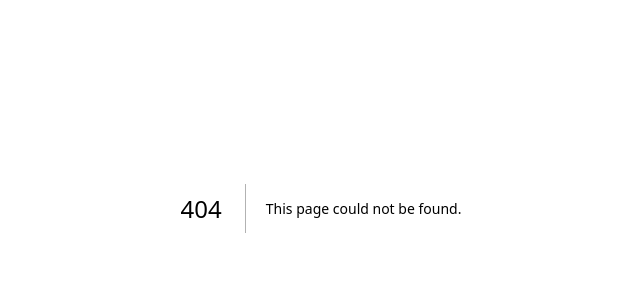
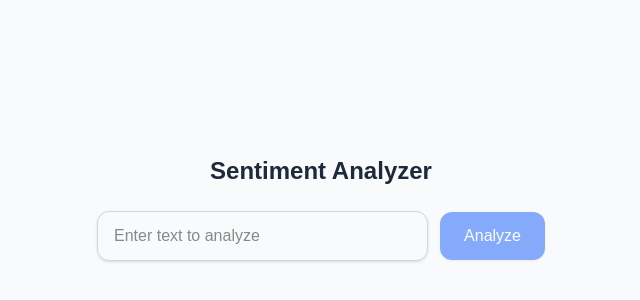
Before and after one commit to sachingupta67/ai-sdk-nextjs, a Next.js app: page /ui/structured-enum in a window 1280 px wide. Before the commit this address had no page. Shown: the part 192-492 px from the top of the page, without its empty margins (319-959 px from the left). Built offline with nearby package versions, Linux system fonts and the light colour scheme.

Commit message:
Feature | Array-Enums with DOC

```diff
--- /dev/null
+++ b/src/app/api/structured-array/route.ts
@@ -0,0 +1,20 @@
+import { openai } from "@ai-sdk/openai";
+import { streamObject } from "ai";
+import { pokemonSchema } from "./schema";
+
+export async function POST(req: Request) {
+  try {
+    const { type } = await req.json();
+    const result = streamObject({
+      model: openai("gpt-5-nano"),
+      output: "array",
+      schema: pokemonSchema,
+      prompt: `Generate a list of 5 ${type} type pokemon`,
+    });
+
+    return result.toTextStreamResponse();
+  } catch (err) {
+    console.log("Error Pokemon Generator::::", err);
+    return new Response("Error Pokemon Generator", { status: 500 });
+  }
+}
--- /dev/null
+++ b/src/app/api/structured-array/schema.ts
@@ -0,0 +1,8 @@
+import { z } from "zod";
+
+export const pokemonSchema = z.object({
+  name: z.string(),
+  abilities: z.array(z.string()),
+});
+
+export const pokemonUISchema = z.array(pokemonSchema)
--- /dev/null
+++ b/src/app/api/structured-enum/route.ts
@@ -0,0 +1,18 @@
+import { openai } from "@ai-sdk/openai";
+import { generateObject } from "ai";
+
+export async function POST(req: Request) {
+  try {
+    const { text } = await req.json();
+    const result = await generateObject({
+      model: openai("gpt-5-nano"),
+      output: "enum",
+      enum: ["positive", "negative", "enum"],
+      prompt: `Classify the sentiment in this text : ${text}`,
+    });
+    return result.toJsonResponse(); // enum return single value, not need of streaming
+  } catch (err) {
+    console.log("Error  ::::", err);
+    return new Response("Error  ", { status: 500 });
+  }
+}
--- a/src/app/page.tsx
+++ b/src/app/page.tsx
@@ -22,6 +22,16 @@ export default function Home() {
        {
         name: "Structured Data | Ex: A Recipe Maker with Custom Schema - Stream Object",
         path: "/ui/structured-data",
+        type: "streaming",
+      },
+      {
+        name: "Structured Data as Array | Ex: Pokemon list generator",
+        path: "/ui/structured-array",
+        type: "streaming",
+      },
+      {
+        name: "Structured Data as Enum | Ex: get sentiment - positive , negative, neutral",
+        path: "/ui/structured-enum",
         type: "streaming",
       },
     ],
--- /dev/null
+++ b/src/app/ui/structured-array/page.tsx
@@ -0,0 +1,100 @@
+"use client";
+
+import { useState } from "react";
+import { experimental_useObject as useObject } from "@ai-sdk/react";
+import { pokemonUISchema } from "@/app/api/structured-array/schema";
+
+const StructuredArray = () => {
+  const [type, setType] = useState("");
+  const { object, submit, isLoading, error, stop } = useObject({
+    api: "/api/structured-array",
+    schema: pokemonUISchema,
+  });
+
+  const handleSubmit = (e: React.FormEvent<HTMLFormElement>) => {
+    e.preventDefault();
+    submit({ type });
+    setType("");
+  };
+
+  return (
+    <div className="max-w-4xl mx-auto p-6">
+      {/* Header */}
+      <h1 className="text-2xl font-bold mb-4 text-center text-gray-800">
+        Pokémon Generator
+      </h1>
+
+      {/* Error */}
+      {error && (
+        <div className="rounded-lg bg-red-100 text-red-700 px-4 py-3 mb-4 shadow">
+          {error.message}
+        </div>
+      )}
+
+      {/* Loading */}
+      {isLoading && (
+        <div className="animate-pulse text-gray-500 text-sm text-center mb-4">
+          ⏳ Loading...
+        </div>
+      )}
+
+      {/* Pokémon Cards */}
+      <div className="grid grid-cols-1 sm:grid-cols-2 md:grid-cols-3 gap-4 mb-6">
+        {object?.map((pokemon) => (
+          <div
+            key={pokemon?.name}
+            className="bg-white rounded-2xl shadow-md p-4 hover:shadow-xl transition"
+          >
+            <h2 className="text-lg font-semibold mb-2 text-gray-900">
+              {pokemon?.name}
+            </h2>
+            <div className="flex flex-wrap gap-2">
+              {pokemon?.abilities?.map((ability) => (
+                <span
+                  key={ability}
+                  className="bg-blue-100 text-blue-700 px-3 py-1 rounded-full text-xs font-medium"
+                >
+                  {ability}
+                </span>
+              ))}
+            </div>
+          </div>
+        ))}
+      </div>
+
+      {/* Input Form */}
+      <form
+        onSubmit={handleSubmit}
+        className="flex flex-col sm:flex-row items-center gap-3 border-t border-gray-200 bg-gray-50 p-4 rounded-xl shadow-inner"
+      >
+        <input
+          type="text"
+          placeholder="Enter Pokémon type (e.g., Fire)"
+          value={type}
+          onChange={(e) => setType(e.target.value)}
+          className="flex-1 px-4 py-3 text-sm border border-gray-300 rounded-xl focus:outline-none focus:ring-2 focus:ring-blue-500 transition"
+        />
+
+        {isLoading ? (
+          <button
+            type="button"
+            onClick={stop}
+            className="w-full sm:w-auto px-5 py-3 bg-red-600 text-white rounded-xl hover:bg-red-700 disabled:opacity-50 transition shadow"
+          >
+            Stop
+          </button>
+        ) : (
+          <button
+            type="submit"
+            disabled={!type || isLoading}
+            className="w-full sm:w-auto px-5 py-3 bg-blue-600 text-white rounded-xl hover:bg-blue-700 disabled:opacity-50 transition shadow"
+          >
+            Generate
+          </button>
+        )}
+      </form>
+    </div>
+  );
+};
+
+export default StructuredArray;
--- /dev/null
+++ b/src/app/ui/structured-enum/page.tsx
@@ -0,0 +1,96 @@
+"use client";
+
+// since we are using and single text we have to we will not use useObject
+import { useState } from "react";
+
+export default function StructuredEnumPage() {
+  const [text, setText] = useState("");
+  const [sentiment, setSentiment] = useState("");
+  const [isLoading, setIsLoading] = useState(false);
+  const [err, setErr] = useState("");
+
+  const analyseSentiment = async (e: React.FormEvent<HTMLFormElement>) => {
+    e.preventDefault();
+    setIsLoading(true);
+    setErr("");
+    setSentiment("");
+    try {
+      const response = await fetch("/api/structured-enum", {
+        method: "POST",
+        headers: { "Content-Type": "application/json" },
+        body: JSON.stringify({ text }),
+      });
+      const data = await response.json();
+      if (!response.ok) throw new Error(data.error || "Something went wrong");
+      setSentiment(data);
+    } catch (err) {
+      console.error(err);
+      setErr(err instanceof Error ? err.message : "Something went wrong");
+    } finally {
+      setIsLoading(false);
+    }
+  };
+
+  const getSentimentData = () => {
+    switch (sentiment) {
+      case "positive":
+        return { text: "Positive", icon: "😊", style: "bg-green-100 text-green-800" };
+      case "negative":
+        return { text: "Negative", icon: "😞", style: "bg-red-100 text-red-800" };
+      case "neutral":
+      case "neural":
+        return { text: "Neutral", icon: "😐", style: "bg-gray-100 text-gray-800" };
+      default:
+        return { text: "NOT SURE", icon: "", style: "" };
+    }
+  };
+
+  const sentimentData = getSentimentData();
+
+  return (
+    <div className="min-h-screen flex flex-col items-center justify-center p-6 bg-gray-50">
+      <h1 className="text-2xl font-bold mb-6 text-gray-800">
+        Sentiment Analyzer
+      </h1>
+
+      {err && (
+        <div className="mb-4 px-4 py-2 bg-red-100 text-red-700 rounded-lg shadow">
+          {err}
+        </div>
+      )}
+
+      {isLoading && (
+        <div className="mb-4 text-gray-500 animate-pulse">⏳ Analyzing sentiment...</div>
+      )}
+
+      {!isLoading && sentiment && (
+        <div
+          className={`mb-4 px-6 py-4 rounded-xl font-semibold shadow flex items-center gap-3 ${sentimentData.style}`}
+        >
+          <span className="text-xl">{sentimentData.icon}</span>
+          <span className="text-lg">{sentimentData.text}</span>
+        </div>
+      )}
+
+      <form
+        onSubmit={analyseSentiment}
+        className="flex flex-col sm:flex-row items-center gap-3 w-full max-w-md"
+      >
+        <input
+          type="text"
+          placeholder="Enter text to analyze"
+          value={text}
+          onChange={(e) => setText(e.target.value)}
+          className="flex-1 px-4 py-3 rounded-xl border border-gray-300 focus:outline-none focus:ring-2 focus:ring-blue-500 transition shadow-sm"
+        />
+        <button
+          type="submit"
+          disabled={isLoading || !text.trim()}
+          className="px-6 py-3 bg-blue-600 text-white rounded-xl hover:bg-blue-700 disabled:opacity-50 transition shadow"
+        >
+          Analyze
+        </button>
+      </form>
+    </div>
+  );
+}
```
Also changed, not shown: 1 other file (tests, documents, lock files or other folders).
